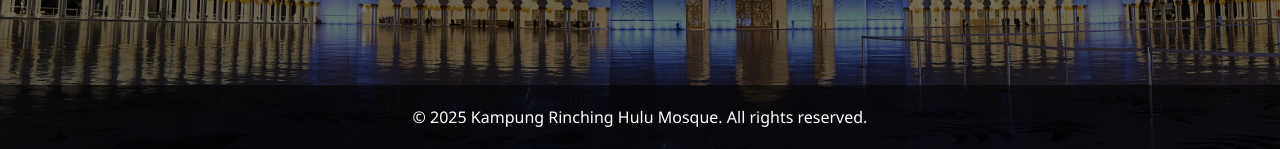
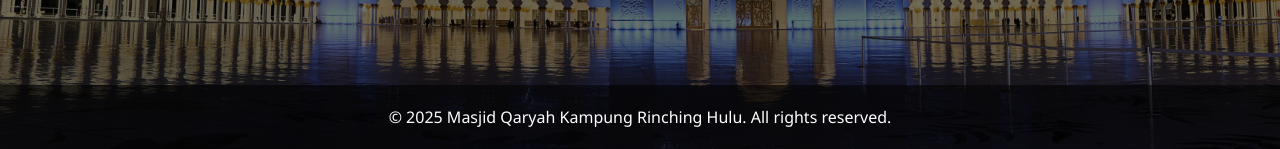
Before and after one commit to izzatiznl/MOSQUE-FINANCIAL-RECORD-SYSTEM, a Django app: page /homepage/login/ in a window 1280 px wide. Shown: the part 651-800 px from the top of the page. Run offline with Django 5.2, Linux system fonts and the light colour scheme.

Commit message:
Update footer text in login.html

```diff
--- a/pdie_masjid2/masjid/templates/login.html
+++ b/pdie_masjid2/masjid/templates/login.html
@@ -161,7 +161,7 @@
 <!-- Footer -->
 <footer>
     <div class="container">
-        <p class="mb-0">© 2025 Kampung Rinching Hulu Mosque. All rights reserved.</p>
+        <p class="mb-0">© 2025 Masjid Qaryah Kampung Rinching Hulu. All rights reserved.</p>
     </div>
 </footer>
 
```
